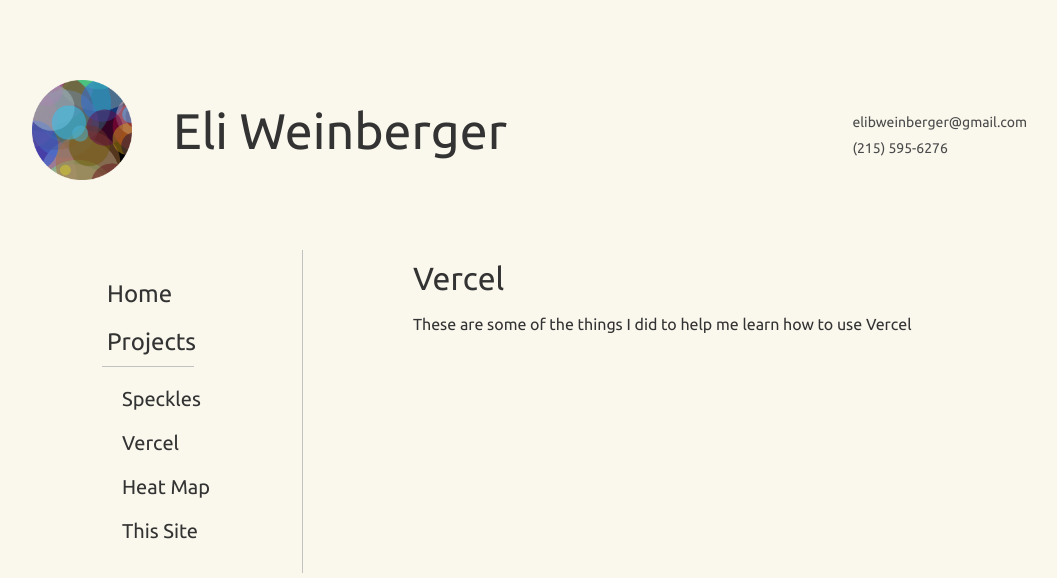
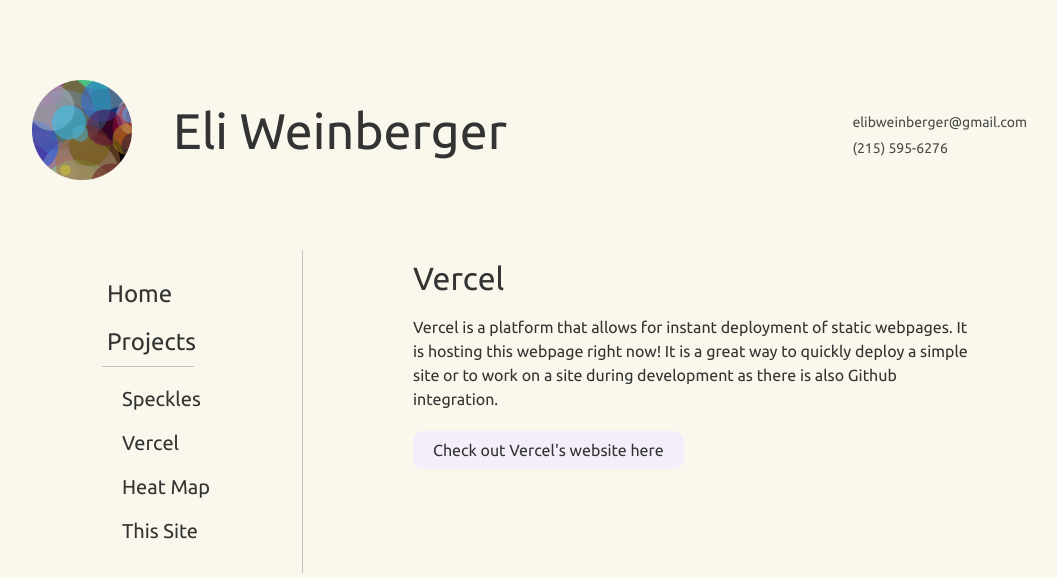
Before and after one commit to ebweinberger/eliWeinbergerWebsite, an Angular app: page /vercel in a window 1280 px wide. Shown: the top 578 px of the page, without its empty margins (108-1165 px from the left). Built offline with nearby package versions, Linux system fonts and the light colour scheme.

Commit message:
Added links to relevant websites and more info in about sections of projects

```diff
--- a/src/app/home/home.component.css
+++ b/src/app/home/home.component.css
@@ -17,5 +17,5 @@ a{
   margin-top: 20px;
   background-color: #f4edfa;
   border-radius: 10px;
-  width: 276px;
+  margin-right: auto;
 }
--- a/src/app/home/home.component.html
+++ b/src/app/home/home.component.html
@@ -5,7 +5,7 @@
   <p>Welcome to my website. This site will show you some of the projects that I have created or am still working on.
     I hope that you find some of the things I am working on interesting. Feel free to reach out to be using the contact information above.</p>
   <h2>About Me</h2>
-  <p>I am a software engineer with interests in web development and data analytics. I graduated in May of 2020 with a Bachelors of Science in
+  <p>I am a software engineer with interests in web development and data analytics. I graduated in May of 2020 with a Bachelor of Science in
     Computer Science from Stevens Institute of Technology. Outside of software engineering I have a major interest in motorsport.
     My favorite racing series are Formula 1, WEC, and IMSA. If you'd like to know more about my professional experience you can download my
     resume here:</p>
--- a/src/app/project/project.component.css
+++ b/src/app/project/project.component.css
@@ -0,0 +1,22 @@
+p{
+  line-height: 150%;
+}
+
+.content-container{
+  display: flex;
+  flex-direction: column;
+}
+
+.visit{
+  padding: 10px 20px 10px 20px;
+  margin-top: 20px;
+  border-radius: 10px;
+  background-color: #f4edfa;
+  margin-right: auto;
+  transition: .7s;
+}
+
+.visit:hover{
+  background-color: #e7e1ed;
+  transition: .3s;
+}
--- a/src/app/project/project.component.html
+++ b/src/app/project/project.component.html
@@ -1,4 +1,6 @@
-<h1>{{ projectName }}</h1>
-<br>
-<p>{{ projectAbout }}</p>
-<p>{{ concept }}</p>
+<div class="content-container">
+  <h1>{{ projectName }}</h1>
+  <br>
+  <p>{{ projectAbout }}</p>
+  <a *ngIf="visitURL != undefined" href="{{ visitURL }}" class="visit"> {{ visitMessage }}</a>
+</div>
--- a/src/app/project/project.component.ts
+++ b/src/app/project/project.component.ts
@@ -14,29 +14,36 @@ export class ProjectComponent implements OnInit {
 
   projectName: string;
   projectAbout: string;
-  PATH: string;
+  visitURL: string;
+  visitMessage: string;
 
   ngOnInit() {
-
-    this.PATH = this.route.snapshot.routeConfig.path
     switch (this.route.snapshot.routeConfig.path) {
       case "speckles":
         this.projectName = "Speckles";
         this.projectAbout = projectData.Speckles.about;
+        this.visitURL = projectData.Speckles.visitURL;
+        this.visitMessage = projectData.Speckles.visitMessage;
         break;
 
       case "vercel":
         this.projectName = "Vercel";
         this.projectAbout = projectData.Vercel.about;
+        this.visitURL = projectData.Vercel.visitURL;
+        this.visitMessage = projectData.Vercel.visitMessage;
         break;
 
       case "heatmap":
         this.projectName = "Social Media Heat Map";
         this.projectAbout = projectData.Heatmap.about;
+        this.visitURL = projectData.Heatmap.visitURL;
+        this.visitMessage = projectData.Heatmap.visitMessage;
         break;
       case "thissite":
         this.projectName = "This Website";
         this.projectAbout = projectData.ThisSite.about;
+        this.visitURL = projectData.ThisSite.visitURL;
+        this.visitMessage = projectData.ThisSite.visitMessage;
         break;
       default:
         this.projectName = "Not Found";
--- a/src/assets/project-data.json
+++ b/src/assets/project-data.json
@@ -1,14 +1,20 @@
 {
   "Speckles":{
-    "about": "Speckles is a small artisitc project that I made to help me learn p5js and vercel. You can visit it at"
+    "about": "Speckles is a small artisitc project that I made to help me learn p5js and Vercel. p5js is a JavaScript library with a focus on creative use. I plan to use this libary to make an attractive frontend for the social media heat map that I am making. Vercel is a platform that let me host the static webpage easily. I plan to use it for future projects so this was a good introduction to it.",
+    "visitURL": "https://speckles.now.sh",
+    "visitMessage": "Check out Speckles here"
   },
   "Vercel":{
-    "about": "These are some of the things I did to help me learn how to use Vercel"
+    "about": "Vercel is a platform that allows for instant deployment of static webpages. It is hosting this webpage right now! It is a great way to quickly deploy a simple site or to work on a site during development as there is also Github integration.",
+    "visitURL": "https://vercel.com",
+    "visitMessage": "Check out Vercel's website here"
   },
   "ThisSite":{
-    "about": "I built this website using Vercel and angular..."
+    "about": "I built this website using Vercel and angular...",
+    "visitURL": "https://github.com/ebweinberger/eliWeinbergerWebsite",
+    "visitMessage": "Check out the repository on Github here"
   },
   "Heatmap":{
-    "about": "This project is still being built. It will be a heatmap of social media activity. I any location data available that is attached to individual posts and drop a pin on the map where that post took place."
+    "about": "This project is still being built. It will be a heatmap of social media activity. I any location data available that is attached to individual posts and drop a pin on the map where that post took place. Right now I have built a python script that gets tweet location information and plots it using logitude and latitude. I plan to create a nice front end for it using p5js and possibly load it to a raspberry pi to use as a dynamic art piece."
   }
 }
```
